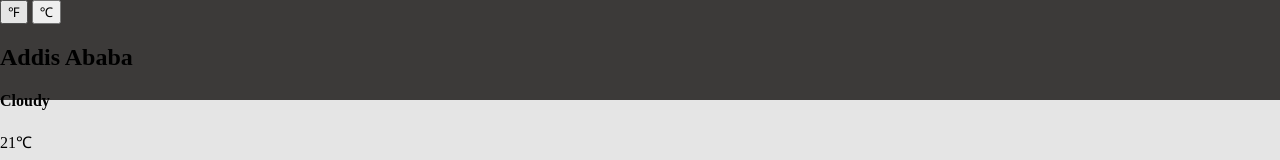
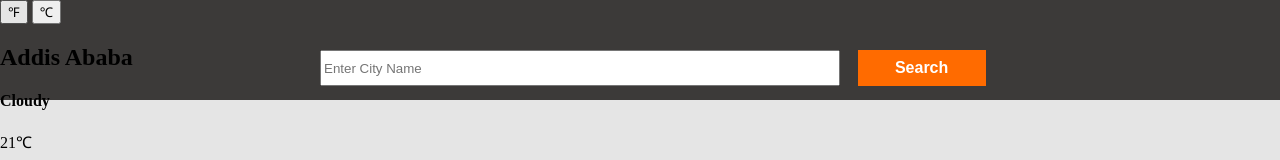
Before and after one commit to bruk19/Weathers-App, a website built with webpack: page src/index.html in a window 1280 px wide. Shown: the top 160 px of the page. Built offline with nearby package versions, Linux system fonts and the light colour scheme; no server answers.

Commit message:
Add style to the form

```diff
--- a/src/style.css
+++ b/src/style.css
@@ -10,3 +10,27 @@ header {
   height: 100px;
   background-color: #3c3a39;
 }
+
+form input {
+  position: absolute;
+  width: 40%;
+  height: 30px;
+  margin-left: 25%;
+  margin-right: auto;
+  top: 50px;
+  z-index: 1;
+}
+
+form button {
+  width: 10%;
+  height: 36px;
+  border: none;
+  color: white;
+  background-color: #ff6b00;
+  position: absolute;
+  left: 67%;
+  top: 50px;
+  font-size: 2vh;
+  font-weight: bold;
+  z-index: 1;
+}
```
